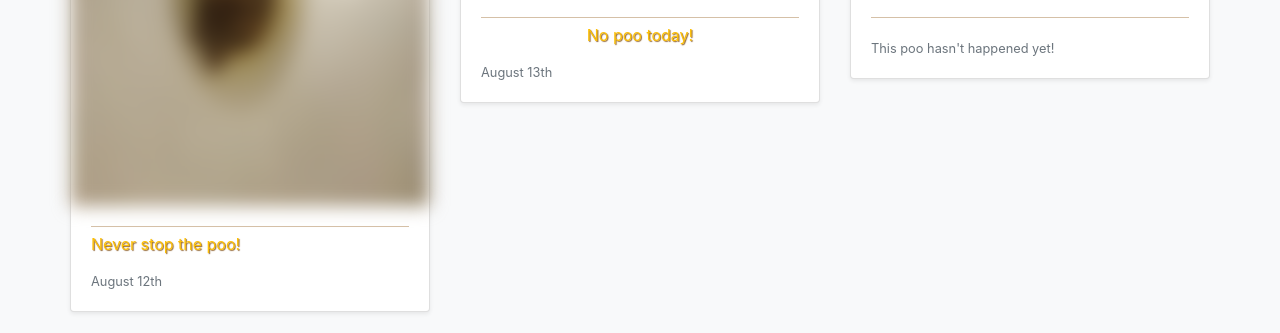
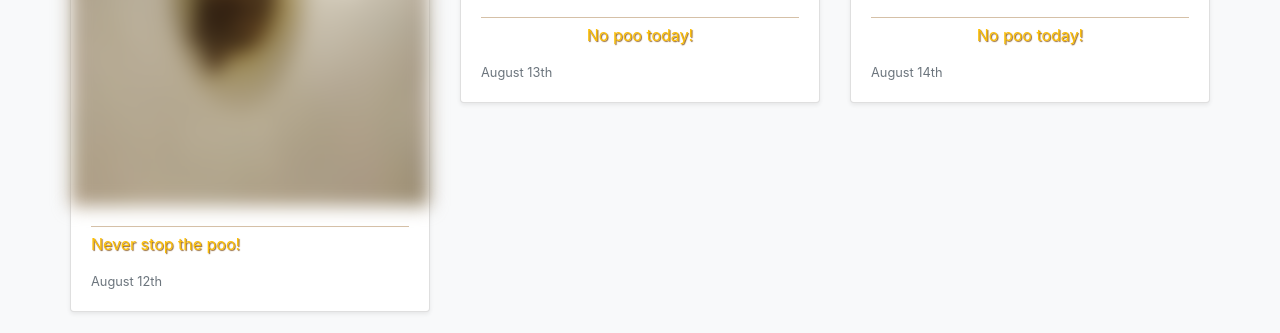
Before and after one commit to DeCommer/happypooyear, a plain HTML site: page aug.html in a window 1280 px wide. Shown: the part 3422-3755 px from the top of the page. Drawn offline with nearby package versions, Linux system fonts and the light colour scheme.

Commit message:
added no poo today 081419

```diff
--- a/aug.html
+++ b/aug.html
@@ -285,18 +285,17 @@
                 </div>
             </div>
         </div>
-              <div class="col-md-4">
-                  <div class="card mb-4 shadow-sm">
-                    <a href="images/card-pip.jpg" data-lightbox="image-1" data-title="Happy New Year 2019!">
-                    <img src="images/card-pip.jpg" class="bd-placeholder-img card-img-top" width="100%" height="100%"></a>
-                    <div class="card-body">
-                      <p class="card-text"></p>
+        <div class="col-md-4">
+          <div class="card mb-4 shadow-sm">
+              <a href="images/card-npt.jpg" data-lightbox="image-1" data-title="August 14th">
+              <img src="images/card-npt.jpg" class="bd-placeholder-img card-img-top" width="100%" height="100%"></a>
+                  <div class="card-body">
+                  <p class="card-text" style="text-align: center;">No poo today!</p>
                       <div class="d-flex justify-content-between align-items-center">
-                        <small class="text-muted">This poo hasn't happened yet!</small>
-                      </div>
-                    </div>
+                      <small class="text-muted">August 14th</small>
                   </div>
-                </div>
+              </div>
+          </div>
         </div>
         <!-- begin row 6 -->
         <div class="row">
```
